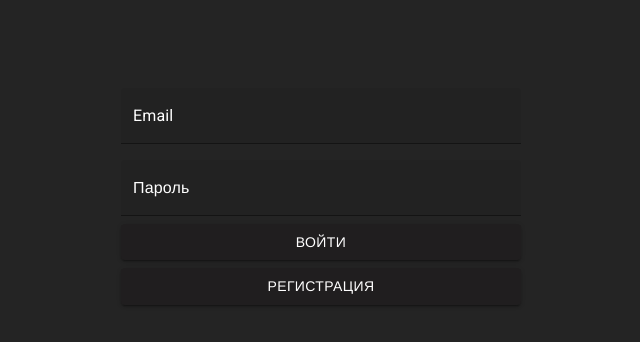
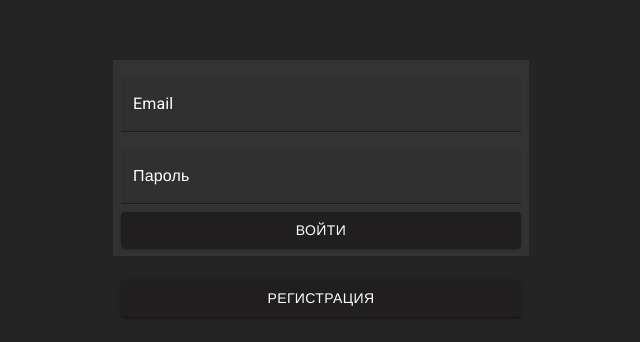
Before and after one commit to Nnder/messenger, a React (Vite) app: page /Sign in a window 1280 px wide. Shown: the part 208-550 px from the top of the page, without its empty margins (319-959 px from the left). Built offline with nearby package versions, Linux system fonts and the light colour scheme; no server answers; a web font is replaced by a local one.

Commit message:
feat(app): notifications, sign style change

```diff
--- a/package.json
+++ b/package.json
@@ -42,7 +42,6 @@
     "react-hook-form": "^7.51.5",
     "react-hook-form-mui": "^7.0.0",
     "react-hot-toast": "^2.4.1",
-    "react-magic-motion": "^1.1.2",
     "react-router-dom": "^6.23.1",
     "styled-components": "^6.1.8",
     "zustand": "^4.5.2"
--- a/src/2_pages/Sign/Sign.tsx
+++ b/src/2_pages/Sign/Sign.tsx
@@ -41,7 +41,7 @@ export default function Sign() {
       >
         {login ? <SignInForm /> : <SignUpForm />}
         <Button
-          sx={{ width: 1, mb: 1 }}
+          sx={{ width: 1, my: 2 }}
           variant="contained"
           onClick={() => setLogin((prev) => !prev)}
         >
--- a/src/4_features/Forms/SignIn.tsx
+++ b/src/4_features/Forms/SignIn.tsx
@@ -27,7 +27,7 @@ export default function SignInForm() {
   };
 
   return (
-    <Box sx={{ m: 1, width: "1" }}>
+    <Box sx={{ my: 1, width: "1", p: 1, background: "#333" }}>
       <FormProvider {...methods}>
         <div
           style={{
--- a/src/4_features/Forms/SignUp.tsx
+++ b/src/4_features/Forms/SignUp.tsx
@@ -27,7 +27,7 @@ export default function SignUpForm() {
   };
 
   return (
-    <Box sx={{ m: 1, width: "1" }}>
+    <Box sx={{ my: 1, width: "1", p: 1, background: "#333" }}>
       <FormProvider {...methods}>
         <div
           style={{
--- a/src/4_features/Modal/MainModal.tsx
+++ b/src/4_features/Modal/MainModal.tsx
@@ -157,6 +157,11 @@ export default function MainModal() {
                     display: "flex",
                     justifyContent: "center",
                     alignItems: "center",
+                    flexWrap: "wrap",
+                    maxWidth: "600px",
+                    overflow: "auto",
+                    maxHeight: 600,
+                    height: "90%",
                   }}
                 >
                   {query.data && query.data.length
```
Also changed, not shown: 1 other file (tests, documents, lock files or other folders).
